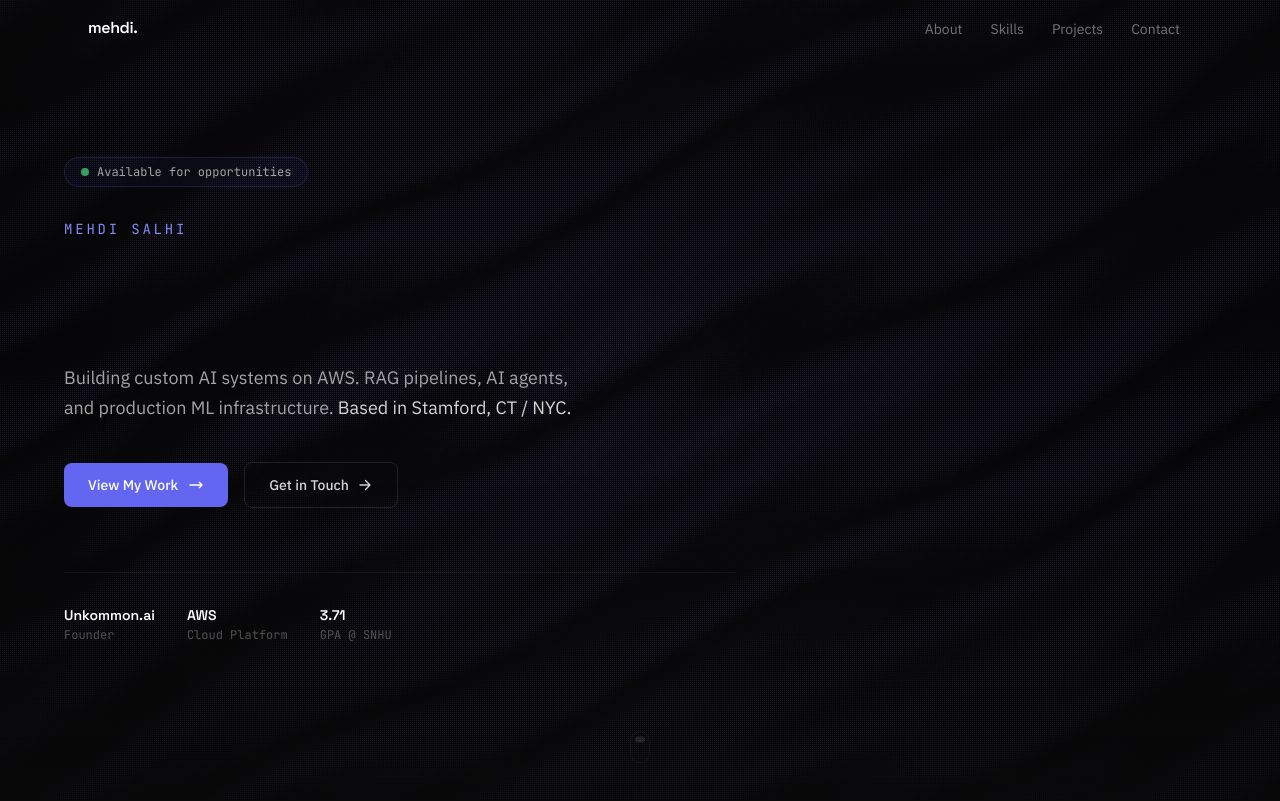
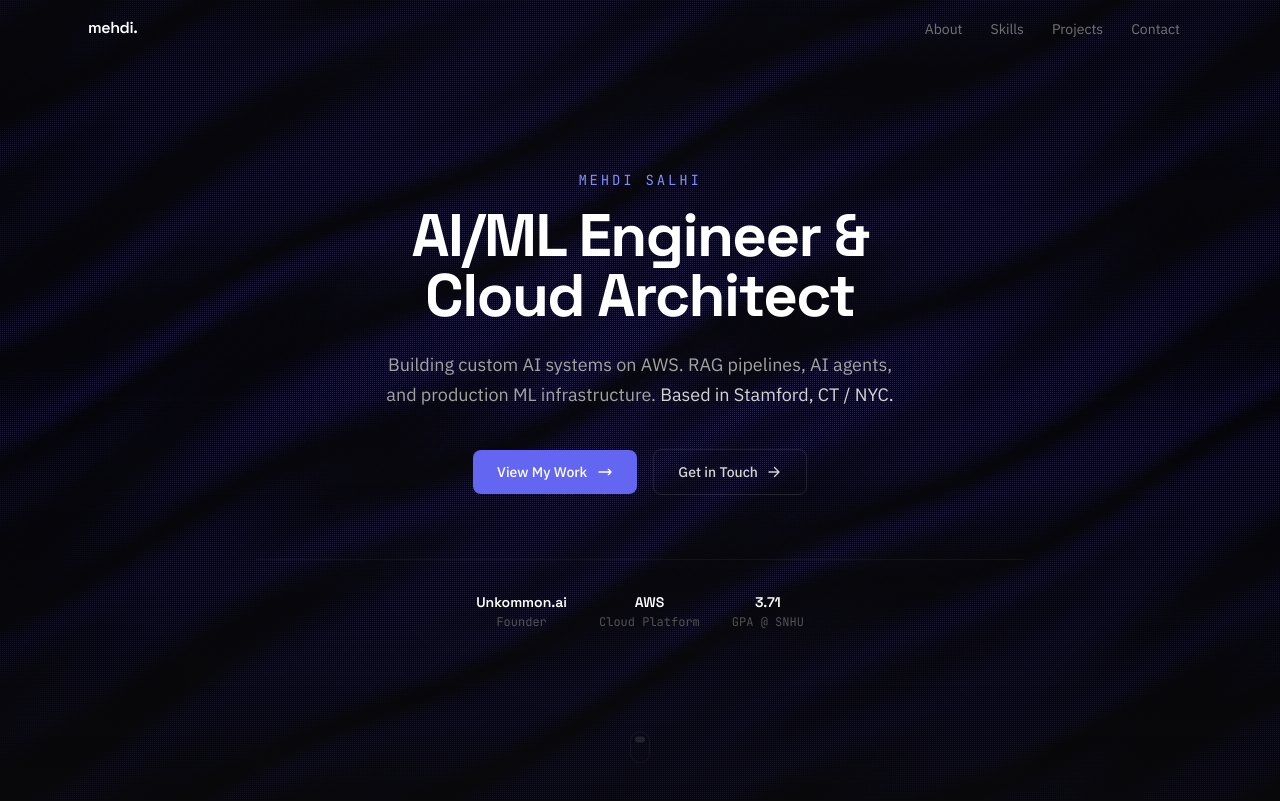
Before and after one commit to medysaly/mehdi-portfolio, a Next.js app: page / in a window 1280 px wide. Shown: the top 801 px of the page. Built offline with nearby package versions, Linux system fonts and the light colour scheme.

Commit message:
Simplify hero: static title, centered layout, remove status badge

```diff
--- a/src/components/Hero.tsx
+++ b/src/components/Hero.tsx
@@ -1,48 +1,19 @@
 "use client";
 
-import { motion, AnimatePresence } from "framer-motion";
-import { useState, useEffect } from "react";
+import { motion } from "framer-motion";
 import { SilkBackground } from "./ui/silk-background-animation";
 
-const titles = [
-  "AI/ML Engineer",
-  "Cloud Architect",
-  "Founder @ Unkommon.ai",
-  "Full-Stack Developer",
-];
-
 export default function Hero() {
-  const [index, setIndex] = useState(0);
-
-  useEffect(() => {
-    const interval = setInterval(() => {
-      setIndex((i) => (i + 1) % titles.length);
-    }, 3000);
-    return () => clearInterval(interval);
-  }, []);
 
   return (
-    <section className="relative flex min-h-screen items-center overflow-hidden px-6">
+    <section className="relative flex min-h-screen items-center justify-center overflow-hidden px-6">
       {/* Silk animated background */}
       <SilkBackground />
       <div className="pointer-events-none absolute inset-0 z-[1] bg-gradient-to-b from-bg/30 via-transparent to-bg/60" />
 
       {/* Content — left-aligned on desktop */}
-      <div className="relative z-20 mx-auto w-full max-w-6xl">
-        <div className="max-w-2xl">
-          {/* Status badge */}
-          <motion.div
-            initial={{ opacity: 0, x: -20 }}
-            animate={{ opacity: 1, x: 0 }}
-            transition={{ duration: 0.6 }}
-            className="mb-8 inline-flex items-center gap-2 rounded-full border border-accent/20 bg-accent/5 px-4 py-1.5"
-          >
-            <span className="h-2 w-2 animate-pulse rounded-full bg-green-400" />
-            <span className="font-mono text-xs text-neutral-400">
-              Available for opportunities
-            </span>
-          </motion.div>
-
+      <div className="relative z-20 mx-auto w-full max-w-3xl text-center">
+        <div>
           {/* Name */}
           <motion.h2
             initial={{ opacity: 0, y: 20 }}
@@ -53,28 +24,22 @@ export default function Hero() {
             Mehdi Salhi
           </motion.h2>
 
-          {/* Morphing title */}
-          <div className="relative mt-4 h-[56px] sm:h-[72px] lg:h-[84px] flex items-start">
-            <AnimatePresence mode="wait">
-              <motion.h1
-                key={index}
-                initial={{ opacity: 0, y: 16 }}
-                animate={{ opacity: 1, y: 0 }}
-                exit={{ opacity: 0, y: -16 }}
-                transition={{ duration: 0.5, ease: "easeInOut" }}
-                className="absolute font-display text-4xl font-bold tracking-tight text-white sm:text-5xl lg:text-6xl"
-              >
-                {titles[index]}
-              </motion.h1>
-            </AnimatePresence>
-          </div>
+          {/* Title */}
+          <motion.h1
+            initial={{ opacity: 0, y: 16 }}
+            animate={{ opacity: 1, y: 0 }}
+            transition={{ duration: 0.6, delay: 0.2 }}
+            className="mt-4 font-display text-4xl font-bold tracking-tight text-white sm:text-5xl lg:text-6xl"
+          >
+            AI/ML Engineer &<br />Cloud Architect
+          </motion.h1>
 
           {/* Subtitle */}
           <motion.p
             initial={{ opacity: 0, y: 20 }}
             animate={{ opacity: 1, y: 0 }}
             transition={{ duration: 0.6, delay: 0.4 }}
-            className="mt-6 max-w-lg font-body text-lg leading-relaxed text-neutral-400"
+            className="mx-auto mt-6 max-w-lg font-body text-lg leading-relaxed text-neutral-400"
           >
             Building custom AI systems on AWS. RAG pipelines, AI agents, and
             production ML infrastructure.{" "}
@@ -88,7 +53,7 @@ export default function Hero() {
             initial={{ opacity: 0, y: 20 }}
             animate={{ opacity: 1, y: 0 }}
             transition={{ duration: 0.6, delay: 0.6 }}
-            className="mt-10 flex flex-wrap items-center gap-4"
+            className="mt-10 flex flex-wrap items-center justify-center gap-4"
           >
             <a
               href="#projects"
@@ -135,7 +100,7 @@ export default function Hero() {
             initial={{ opacity: 0 }}
             animate={{ opacity: 1 }}
             transition={{ duration: 0.8, delay: 1 }}
-            className="mt-16 flex flex-wrap gap-8 border-t border-white/5 pt-8"
+            className="mt-16 flex flex-wrap justify-center gap-8 border-t border-white/5 pt-8"
           >
             {[
               { value: "Unkommon.ai", label: "Founder" },
```
